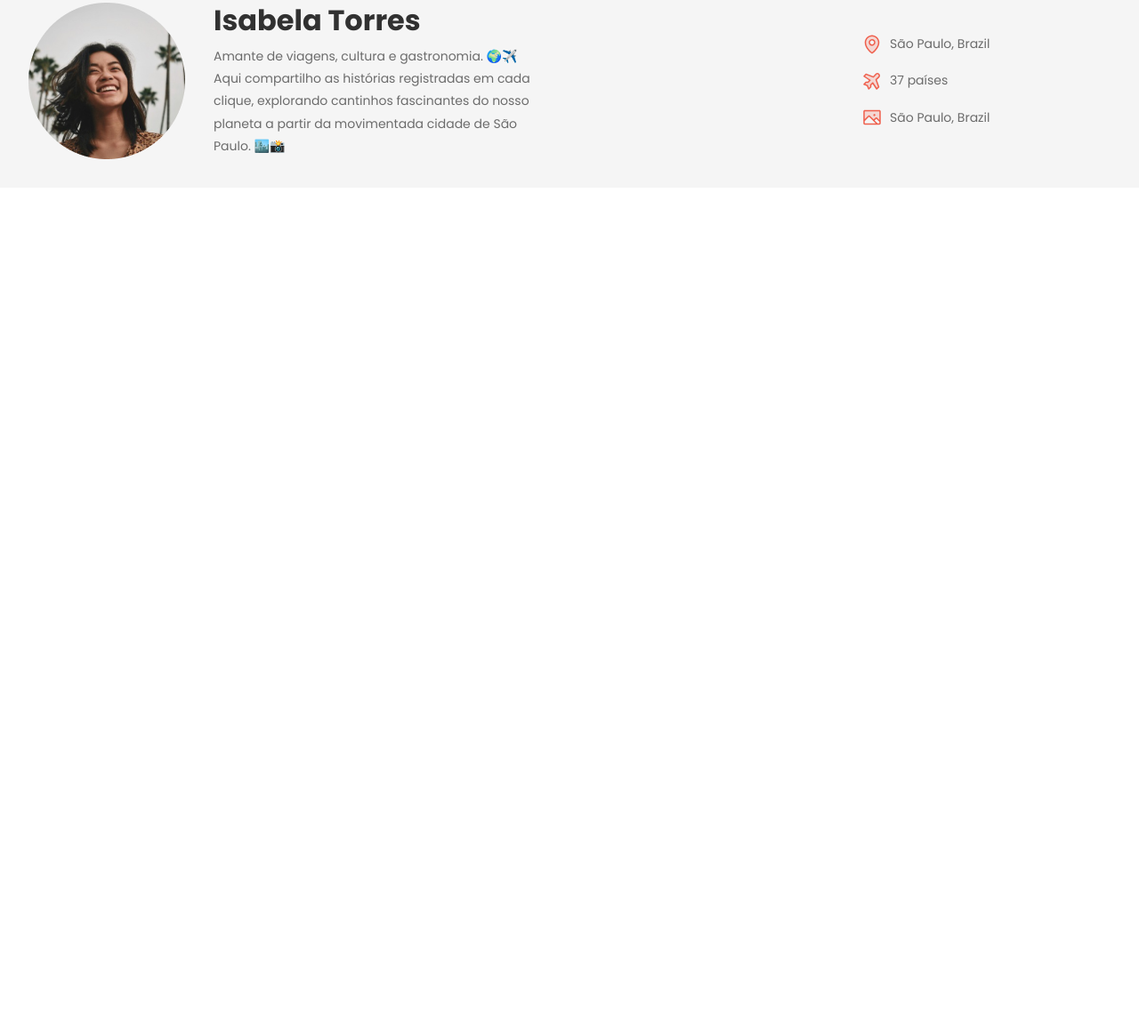
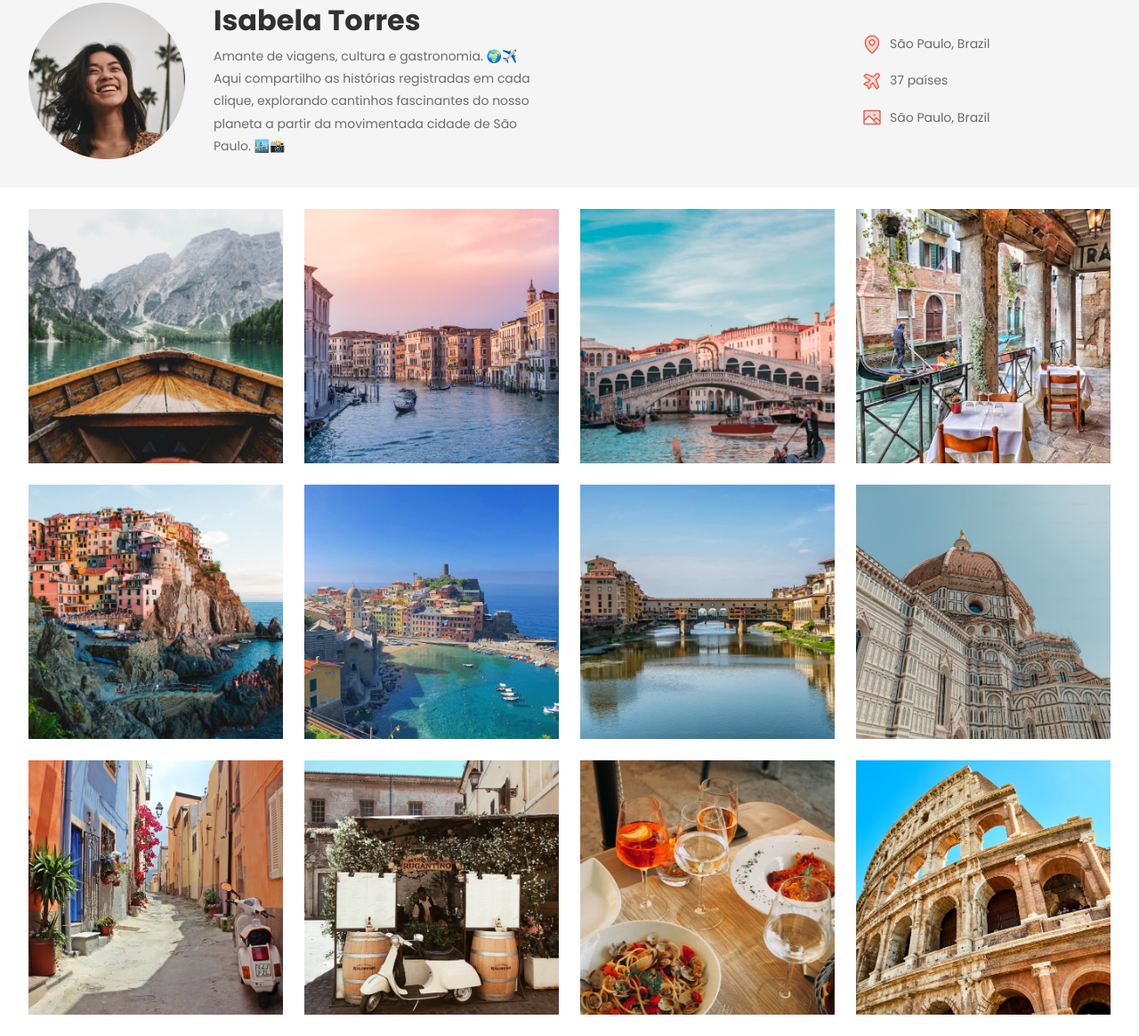
Before and after one commit to K4hsantos/Travelgram, a plain HTML site: page index.html in a window 1280 px wide. Shown: the part 125-1290 px from the top of the page at 89% size. Before the commit the page ends 800 px from the top, so only its background shows below. Drawn offline with Linux system fonts and the light colour scheme.

Commit message:
main gallery

```diff
--- a/index.html
+++ b/index.html
@@ -61,5 +61,21 @@
       </div>
   </header>
 </div>
+
+  <main class="container">
+    <img src="./assents/Imagens/Image 01.png" alt="">
+    <img src="./assents/Imagens/Image 02.png" alt="">
+    <img src="./assents/Imagens/Image 03.png" alt="">
+    <img src="./assents/Imagens/Image 04.png" alt="">
+    <img src="./assents/Imagens/Image 05.png" alt="">
+    <img src="./assents/Imagens/Image 06.png" alt="">
+    <img src="./assents/Imagens/Image 07.png" alt="">
+    <img src="./assents/Imagens/Image 08.png" alt="">
+    <img src="./assents/Imagens/Image 09.png" alt="">
+    <img src="./assents/Imagens/Image 10.png" alt="">
+    <img src="./assents/Imagens/Image 11.png" alt="">
+    <img src="./assents/Imagens/Image 12.png" alt="">
+  </main>
+
 </body>
 </html>
--- a/styles/index.css
+++ b/styles/index.css
@@ -1,3 +1,4 @@
 @import url(global.css);
 @import url(nav.css);
 @import url(header.css);
+@import url(main.css);
--- /dev/null
+++ b/styles/main.css
@@ -0,0 +1,11 @@
+main {
+  display: flex;
+  flex-wrap: wrap;
+  gap: 24px;
+  padding-block: 24px;
+}
+
+main img {
+  width: 286px;
+  height: 286px;
+}
```
